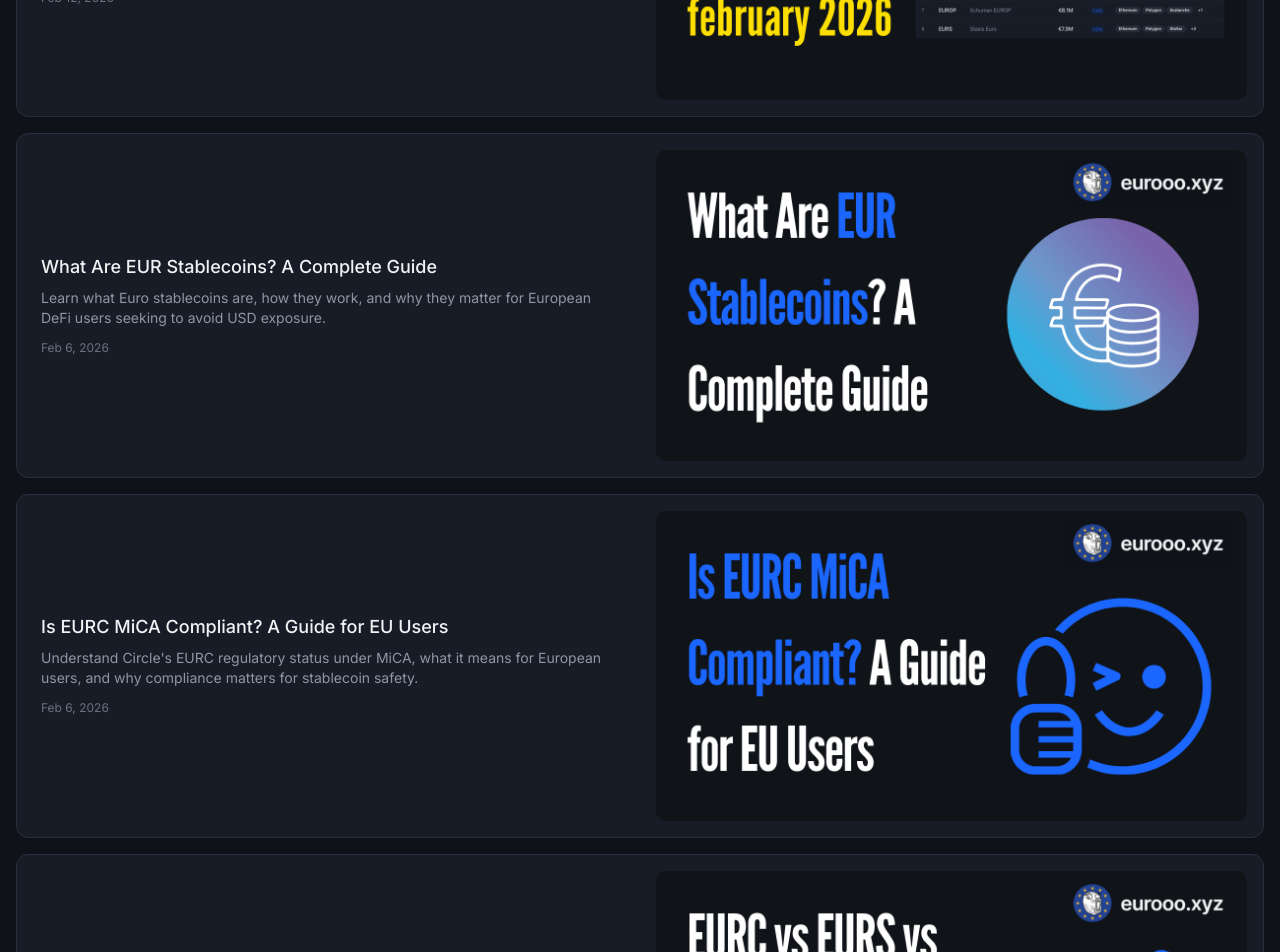
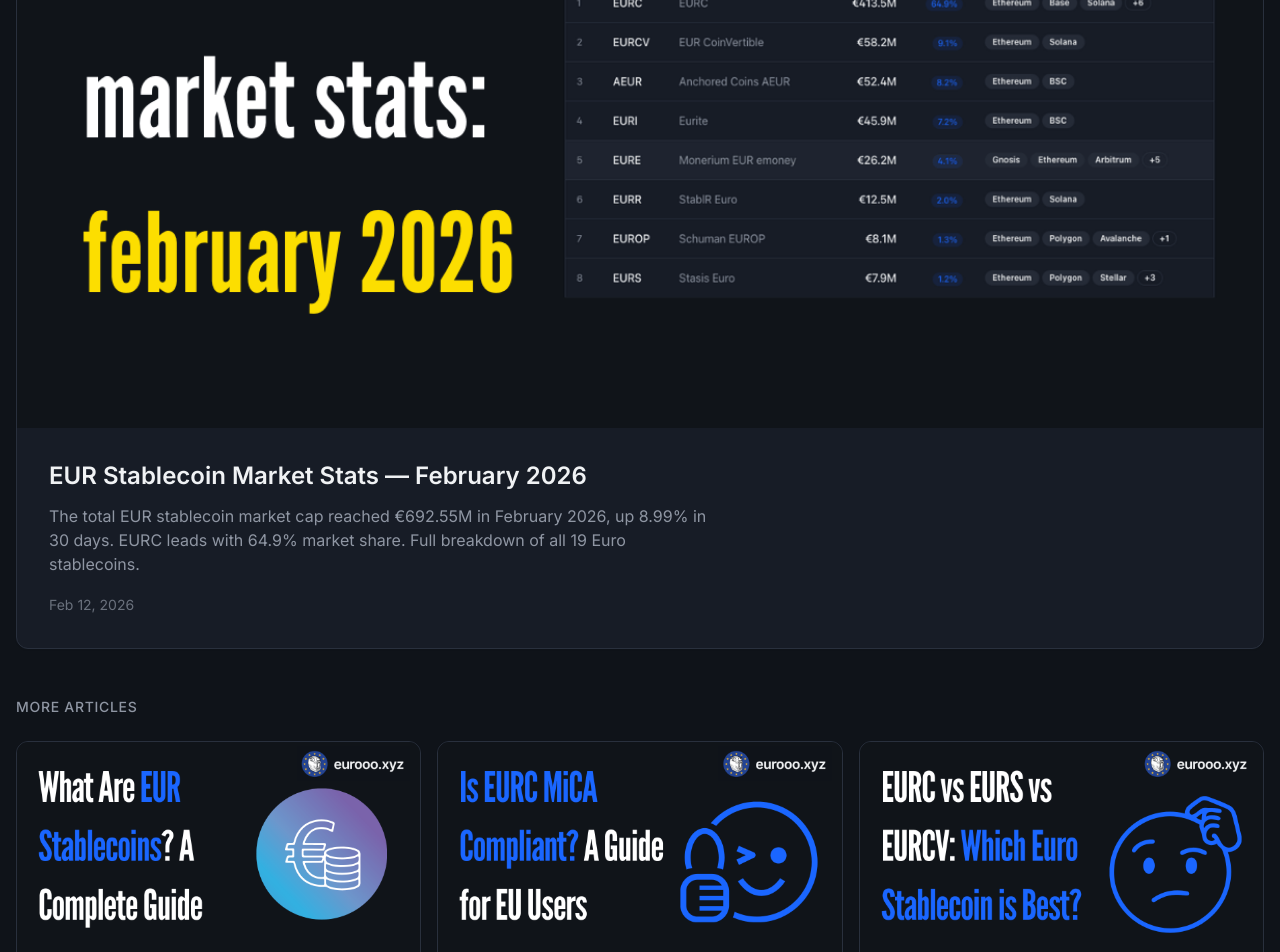
Before and after one commit to tekr9d3r/eurooo-hub, a Next.js app: page / in a window 1280 px wide. Shown: the part 500-1452 px from the top of the page. Built offline with nearby package versions, Linux system fonts and the light colour scheme.

Commit message:
Home page display change

```diff
--- a/app/page.tsx
+++ b/app/page.tsx
@@ -4,6 +4,7 @@
 
 export default function Home() {
   const posts = getSortedPostsData();
+  const [latestPost, ...olderPosts] = posts;
 
   return (
     <div>
@@ -18,24 +19,78 @@
         </p>
       </section>
 
-      {/* Articles grid */}
+      {/* Latest post — full width */}
+      {latestPost && (
+        <section className="mb-12">
+          <h2 className="text-sm font-medium uppercase tracking-wider text-muted-foreground mb-6">
+            Latest article
+          </h2>
+          <Link href={`/blog/${latestPost.slug}`} className="group">
+            <article className="rounded-lg border border-border bg-card overflow-hidden shadow-sm transition-all duration-300 hover:shadow-lg hover:-translate-y-1 hover:border-primary/50">
+              {latestPost.coverImage && (
+                <div className="w-full">
+                  <Image
+                    src={latestPost.coverImage}
+                    alt={latestPost.title}
+                    width={1200}
+                    height={630}
+                    className="w-full h-auto"
+                    sizes="100vw"
+                    priority
+                  />
+                </div>
+              )}
+              <div className="p-6 md:p-8">
+                <h3 className="text-xl md:text-2xl font-semibold group-hover:text-primary transition-colors mb-3 leading-snug">
+                  {latestPost.title}
+                </h3>
+                <p className="text-muted-foreground mb-4 max-w-2xl">
+                  {latestPost.description}
+                </p>
+                <time className="text-sm text-muted-foreground/70">
+                  {new Date(latestPost.date).toLocaleDateString("en-US", {
+                    month: "short",
+                    day: "numeric",
+                    year: "numeric",
+                  })}
+                </time>
+              </div>
+            </article>
+          </Link>
+        </section>
+      )}
+
+      {/* Older posts — 3-column gallery */}
+      {olderPosts.length > 0 && (
         <section>
           <h2 className="text-sm font-medium uppercase tracking-wider text-muted-foreground mb-6">
-          Latest articles
+            More articles
           </h2>
 
-        <div className="grid gap-4">
-          {posts.map((post, i) => (
+          <div className="grid gap-4 md:grid-cols-2 lg:grid-cols-3">
+            {olderPosts.map((post, i) => (
               <Link key={post.slug} href={`/blog/${post.slug}`} className="group">
                 <article
-                className="flex flex-col md:flex-row rounded-lg border border-border bg-card overflow-hidden shadow-sm transition-all duration-300 hover:shadow-lg hover:-translate-y-1 hover:border-primary/50"
+                  className="h-full rounded-lg border border-border bg-card overflow-hidden shadow-sm transition-all duration-300 hover:shadow-lg hover:-translate-y-1 hover:border-primary/50"
                   style={{ animationDelay: `${i * 100}ms` }}
                 >
-                <div className="md:w-1/2 p-6 flex flex-col justify-center">
-                  <h3 className="text-lg font-medium group-hover:text-primary transition-colors mb-2 leading-snug">
+                  {post.coverImage && (
+                    <div className="w-full">
+                      <Image
+                        src={post.coverImage}
+                        alt={post.title}
+                        width={1200}
+                        height={630}
+                        className="w-full h-auto"
+                        sizes="(max-width: 768px) 100vw, (max-width: 1024px) 50vw, 33vw"
+                      />
+                    </div>
+                  )}
+                  <div className="p-4">
+                    <h3 className="text-base font-medium group-hover:text-primary transition-colors mb-2 leading-snug">
                       {post.title}
                     </h3>
-                  <p className="text-sm text-muted-foreground line-clamp-3 mb-3">
+                    <p className="text-sm text-muted-foreground line-clamp-2 mb-3">
                       {post.description}
                     </p>
                     <time className="text-xs text-muted-foreground/70">
@@ -46,29 +101,18 @@
                       })}
                     </time>
                   </div>
-                {post.coverImage && (
-                  <div className="md:w-1/2 shrink-0 flex items-center justify-center p-4">
-                    <Image
-                      src={post.coverImage}
-                      alt={post.title}
-                      width={1200}
-                      height={630}
-                      className="rounded-md w-full h-auto"
-                      sizes="(max-width: 768px) 100vw, 50vw"
-                    />
-                  </div>
-                )}
                 </article>
               </Link>
             ))}
+          </div>
+        </section>
+      )}
 
       {posts.length === 0 && (
-            <div className="col-span-full text-center py-16 text-muted-foreground">
+        <div className="text-center py-16 text-muted-foreground">
           <p>No articles yet. Add markdown files to the posts/ directory.</p>
         </div>
       )}
-        </div>
-      </section>
 
       {/* CTA */}
       <section className="mt-16 p-6 rounded-lg bg-muted/50 text-center">
```
Lines whose indentation alone changed are shown as unchanged.
